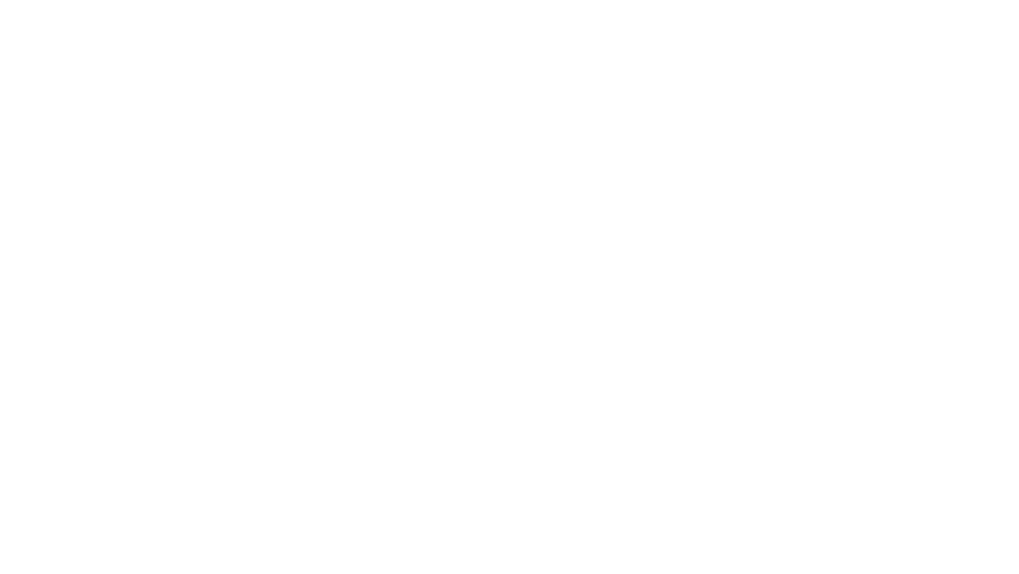
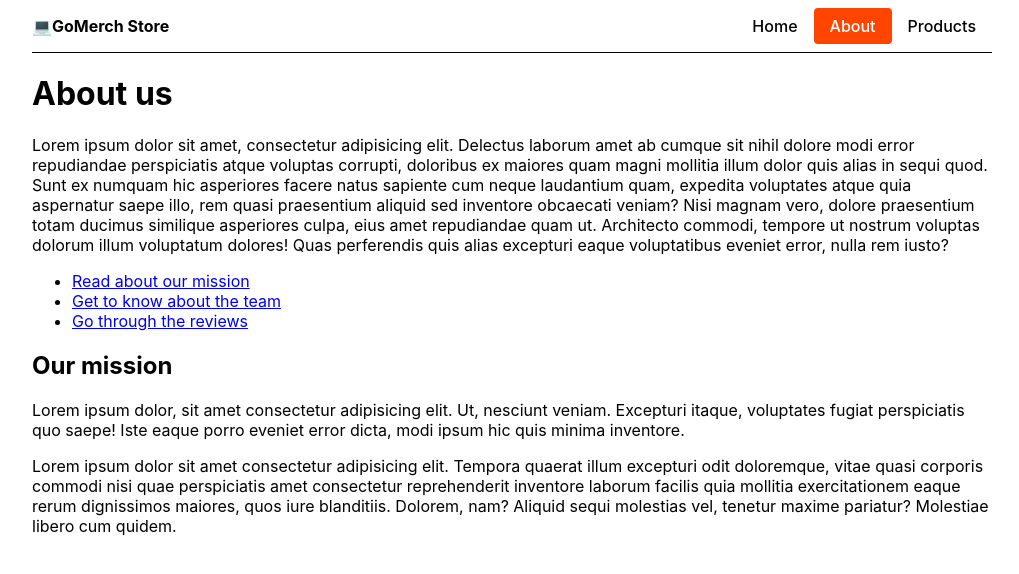
Before and after one commit to Allovallo/routes-2, a React (Create React App) app: page /about/mission in a window 1280 px wide. Before the commit this address had no page. Shown: the top 574 px of the page, without its empty margins (128-1147 px from the left). Built offline with nearby package versions, Linux system fonts and the light colour scheme.

Commit message:
Page About updated

```diff
--- a/src/components/App.js
+++ b/src/components/App.js
@@ -2,13 +2,20 @@ import { Route, Routes } from 'react-router-dom';
 import { Home } from '../pages/Home';
 import { SharedLayout } from './SharedLayout';
 import { About } from '../pages/About';
+import { Mission } from './Mission';
+import { Team } from './Team';
+import { Reviews } from './Reviews';
 
 function App() {
   return (
     <Routes>
       <Route path="/" element={<SharedLayout />}>
         <Route index element={<Home />}></Route>
-        <Route path="/about" element={<About />}></Route>
+        <Route path="/about" element={<About />}>
+          <Route path="mission" element={<Mission />}></Route>
+          <Route path="team" element={<Team />}></Route>
+          <Route path="reviews" element={<Reviews />}></Route>
+        </Route>
       </Route>
     </Routes>
   );
--- /dev/null
+++ b/src/components/Mission.jsx
@@ -0,0 +1,20 @@
+export const Mission = () => {
+    return (
+        <section>
+            <h2>Our mission</h2>
+            <p>
+                Lorem ipsum dolor, sit amet consectetur adipisicing elit. Ut, nesciunt
+                veniam. Excepturi itaque, voluptates fugiat perspiciatis quo saepe! Iste
+                eaque porro eveniet error dicta, modi ipsum hic quis minima inventore.
+            </p>
+            <p>
+                Lorem ipsum dolor sit amet consectetur adipisicing elit. Tempora quaerat
+                illum excepturi odit doloremque, vitae quasi corporis commodi nisi quae
+                perspiciatis amet consectetur reprehenderit inventore laborum facilis
+                quia mollitia exercitationem eaque rerum dignissimos maiores, quos iure
+                blanditiis. Dolorem, nam? Aliquid sequi molestias vel, tenetur maxime
+                pariatur? Molestiae libero cum quidem.
+            </p>
+        </section>
+    )
+}
--- /dev/null
+++ b/src/components/Reviews.jsx
@@ -0,0 +1,24 @@
+export const Reviews = () => {
+    return (
+        <section>
+            <div>
+                <h2>First review - 4.5.0.</h2>
+                <p>
+                    Lorem, ipsum dolor sit amet consectetur adipisicing elit. Autem harum
+                    architecto sapiente corporis, voluptatem quas voluptatibus fugiat
+                    nulla commodi quidem, dolorem distinctio inventore blanditiis illo
+                    tenetur aut enim ex laborum!
+                </p>
+            </div>
+            <div>
+                <h2>Second review - 4.5.0.</h2>
+                <p>
+                    Lorem, ipsum dolor sit amet consectetur adipisicing elit. Autem harum
+                    architecto sapiente corporis, voluptatem quas voluptatibus fugiat
+                    nulla commodi quidem, dolorem distinctio inventore blanditiis illo
+                    tenetur aut enim ex laborum!
+                </p>
+            </div>
+        </section>
+    )
+}
--- /dev/null
+++ b/src/components/Team.jsx
@@ -0,0 +1,23 @@
+export const Team = () => {
+    return (
+        <section>
+        <ul>
+            <li>
+                <b>CEO</b> - Gabrijela Vohu Shmarah
+            </li>
+            <li>
+                <b>Sales</b> - Darius Mudianne
+            </li>
+            <li>
+                <b>Products</b> - Ségdae Jean-Pierre
+            </li>
+            <li>
+                <b>Marketing</b> - Melina Theotimos
+            </li>
+            <li>
+                <b>Engineering</b> - Gregor Ramadhani
+            </li>
+        </ul>
+    </section>
+    )
+}
```
